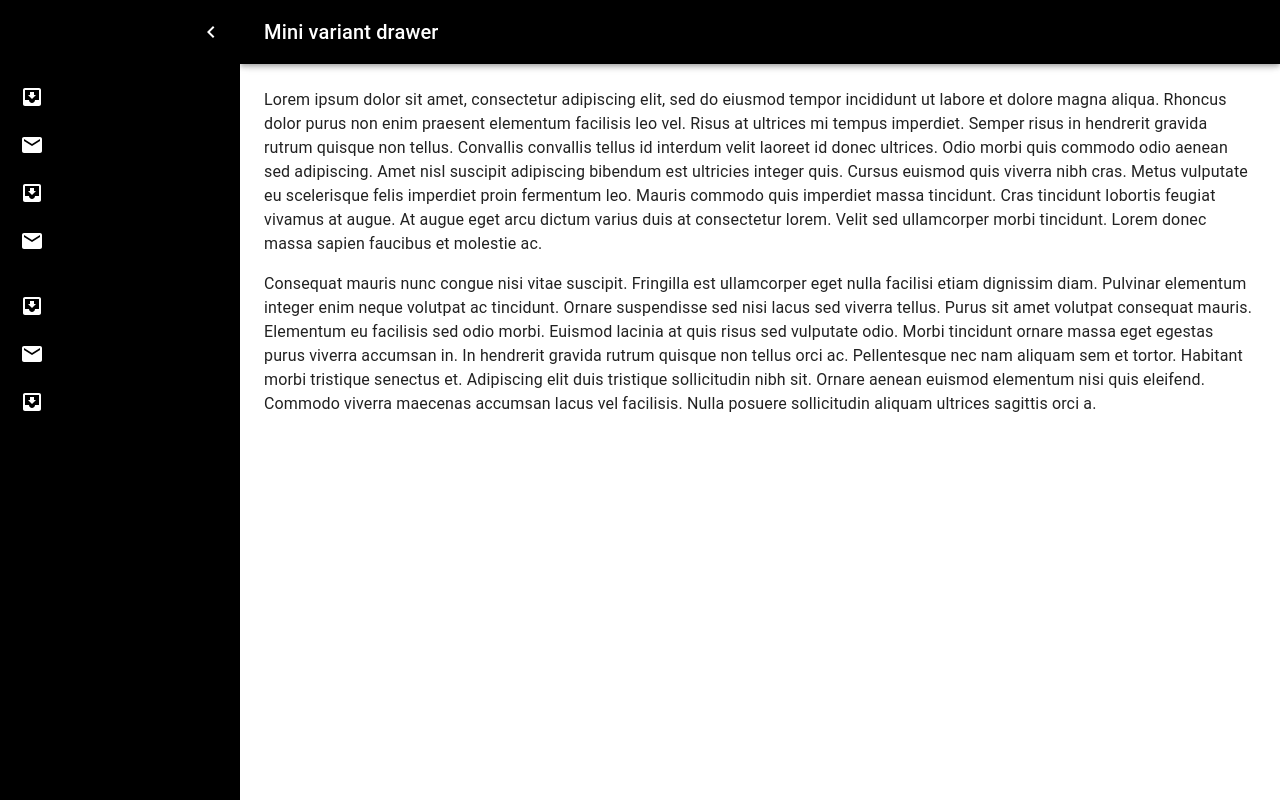
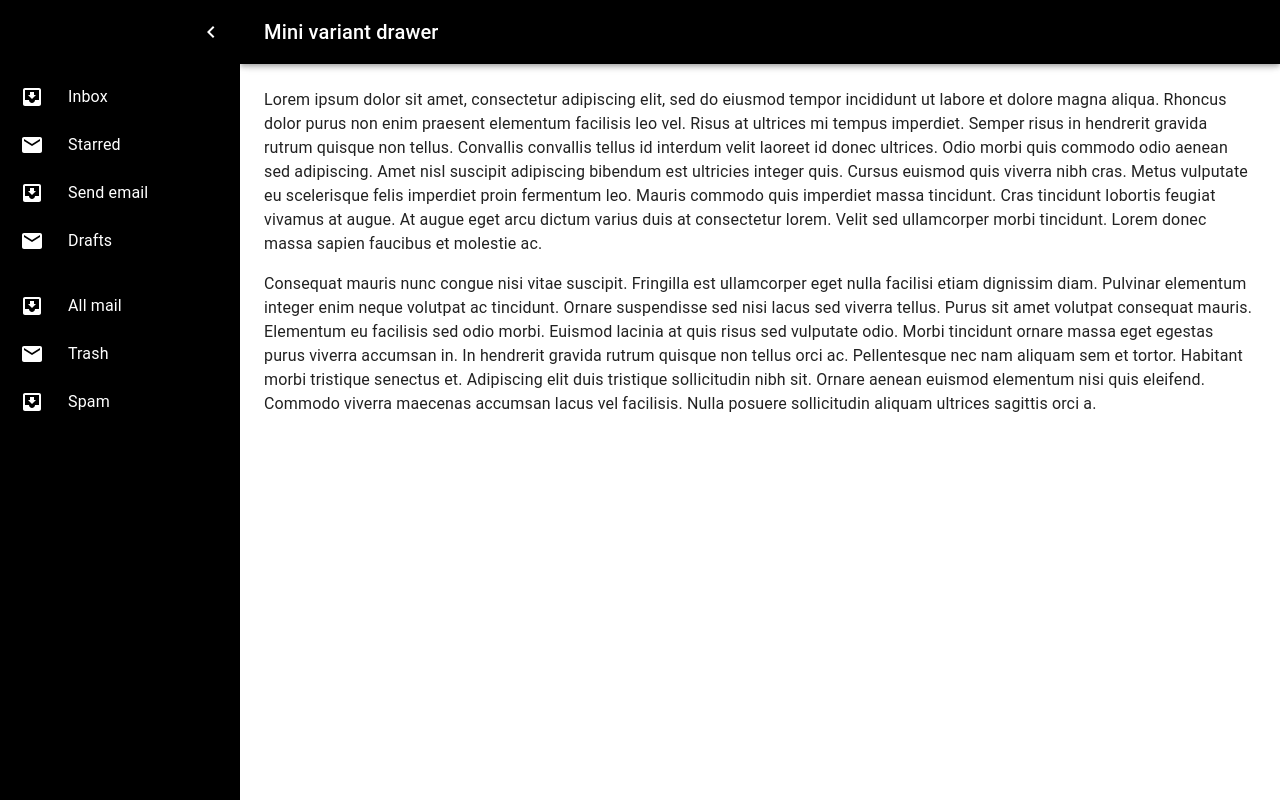
Before and after one commit to raashu8/colan-todo, a Next.js app in the folder to-do-app/: page /home/main in a window 1280 px wide. Both pictures are taken after a click on the button 32 px from the left and 32 px from the top of the page. Built offline with nearby package versions, Linux system fonts and the light colour scheme.

Commit message:
text color change

```diff
--- a/to-do-app/src/pages/home/main.jsx
+++ b/to-do-app/src/pages/home/main.jsx
@@ -198,7 +198,7 @@ const MainIndex = () => {
                   >
                     {index % 2 === 0 ? <InboxIcon /> : <MailIcon />}
                   </ListItemIcon>
-                  <ListItemText primary={text} sx={{ opacity: open ? 1 : 0 }} />
+                  <ListItemText primary={text} sx={{ opacity: open ? 1 : 0 ,color:"white"}} />
                 </ListItemButton>
               </ListItem>
             ))}
@@ -224,7 +224,7 @@ const MainIndex = () => {
                   >
                     {index % 2 === 0 ? <InboxIcon /> : <MailIcon />}
                   </ListItemIcon>
-                  <ListItemText primary={text} sx={{ opacity: open ? 1 : 0 }} />
+                  <ListItemText primary={text} sx={{ opacity: open ? 1 : 0,color:"white" }} />
                 </ListItemButton>
               </ListItem>
             ))}
--- a/to-do-app/src/styles/globals.css
+++ b/to-do-app/src/styles/globals.css
@@ -244,5 +244,5 @@ video {
 
 .MuiDrawer-paper,.css-12i7wg6-MuiPaper-root-MuiDrawer-paper{
   background-color: black !important;
-  color: white;
+  /* color: white !important; */
 }
```
